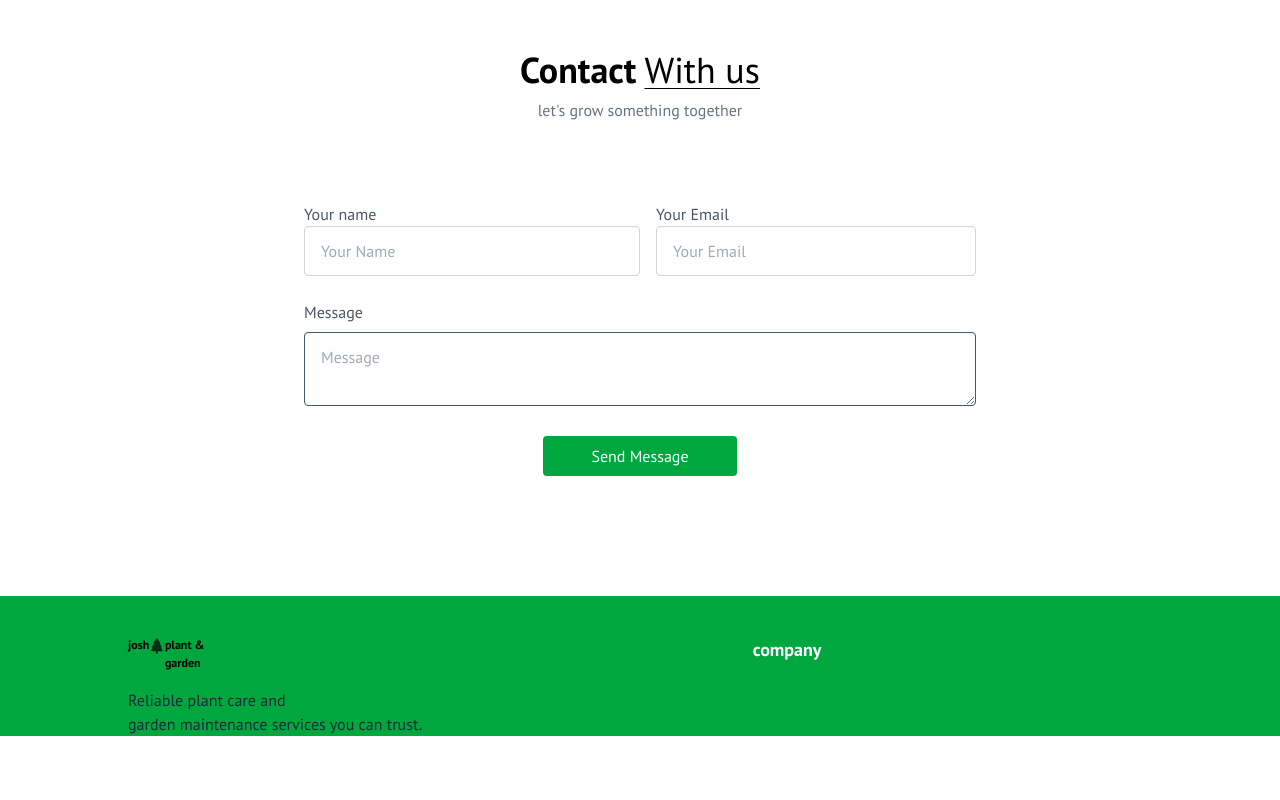
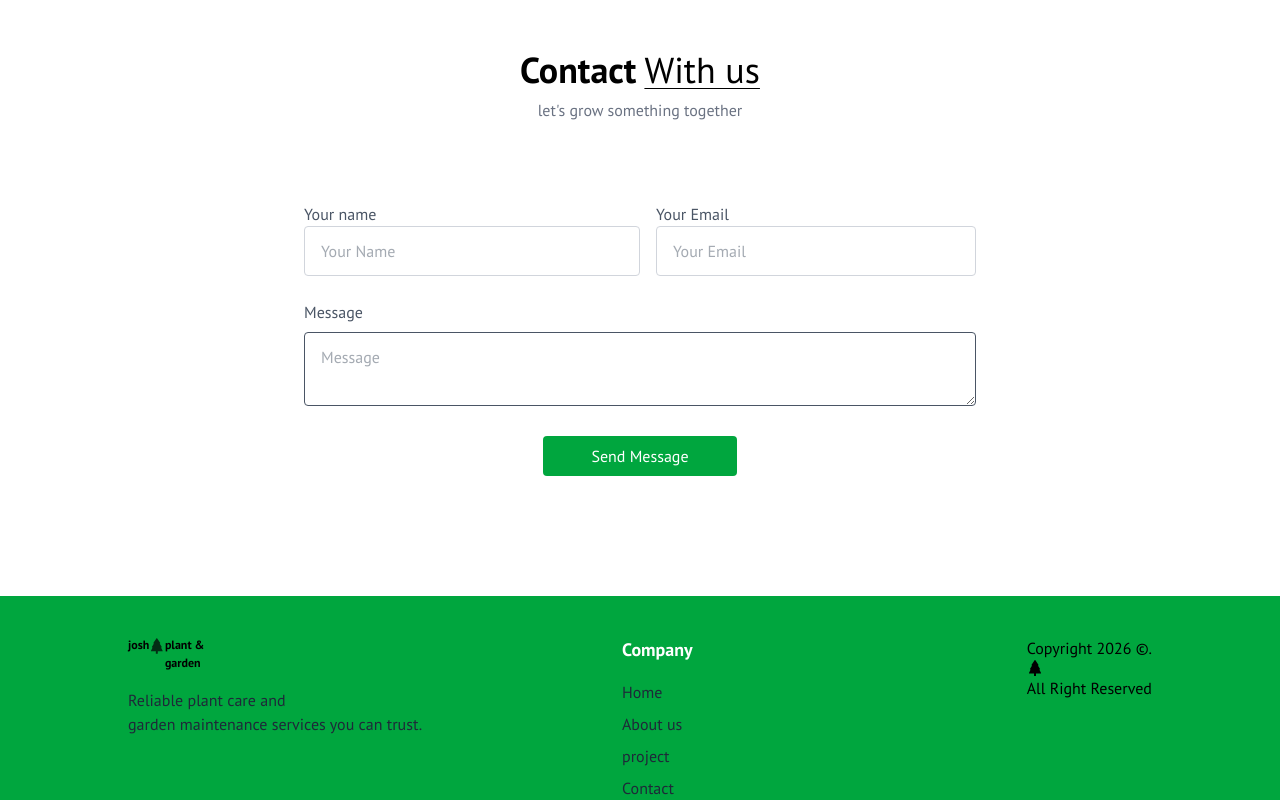
Before and after one commit to akomolafetemitopejoseph/garderner, a React (Vite) app: page / in a window 1280 px wide. Shown: the part 3132-3932 px from the top of the page. Before the commit the page ends 3868 px from the top, so only its background shows below. Built offline with nearby package versions, Linux system fonts and the light colour scheme.

Commit message:
Added content

```diff
--- a/src/Component/Footer.jsx
+++ b/src/Component/Footer.jsx
@@ -27,12 +27,29 @@ const Footer = () => {
           </p>
         </div>
 
+        <div className="w-full md:w-1/5 mb-8 md:mb-0">
+          <h3 className="text-white text-lg font-extrabold mb-4">Company</h3>
+          <ul className="flex flex-col gap-2 text-gray-800">
+            <a href="#home" className="hover:text-white">
+              Home
+            </a>
+            <a href="#about" className="hover:text-white">
+              About us
+            </a>
+            <a href="#project" className="hover:text-white">
+              project
+            </a>
+            <a href="#contact" className="hover:text-white">
+              Contact
+            </a>
+          </ul>
+        </div>
         <div>
-            <h3 className="text-white text-lg font-bold mb-4">company</h3>
+          <h1>
+            Copyright 2026 &copy;. <BsFillTreeFill /> All Right Reserved
+          </h1>
         </div>
-        <div></div>
       </div>
-      <div></div>
     </div>
   );
 };
```
